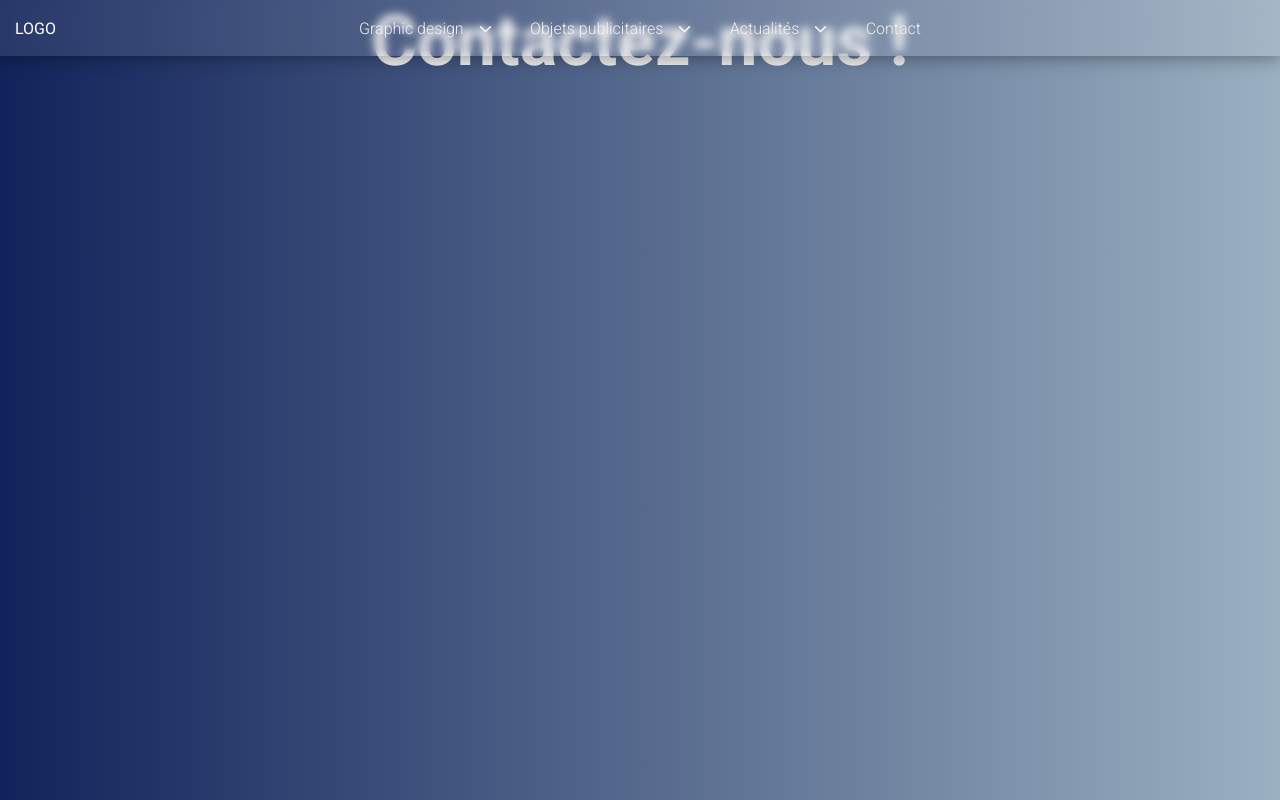
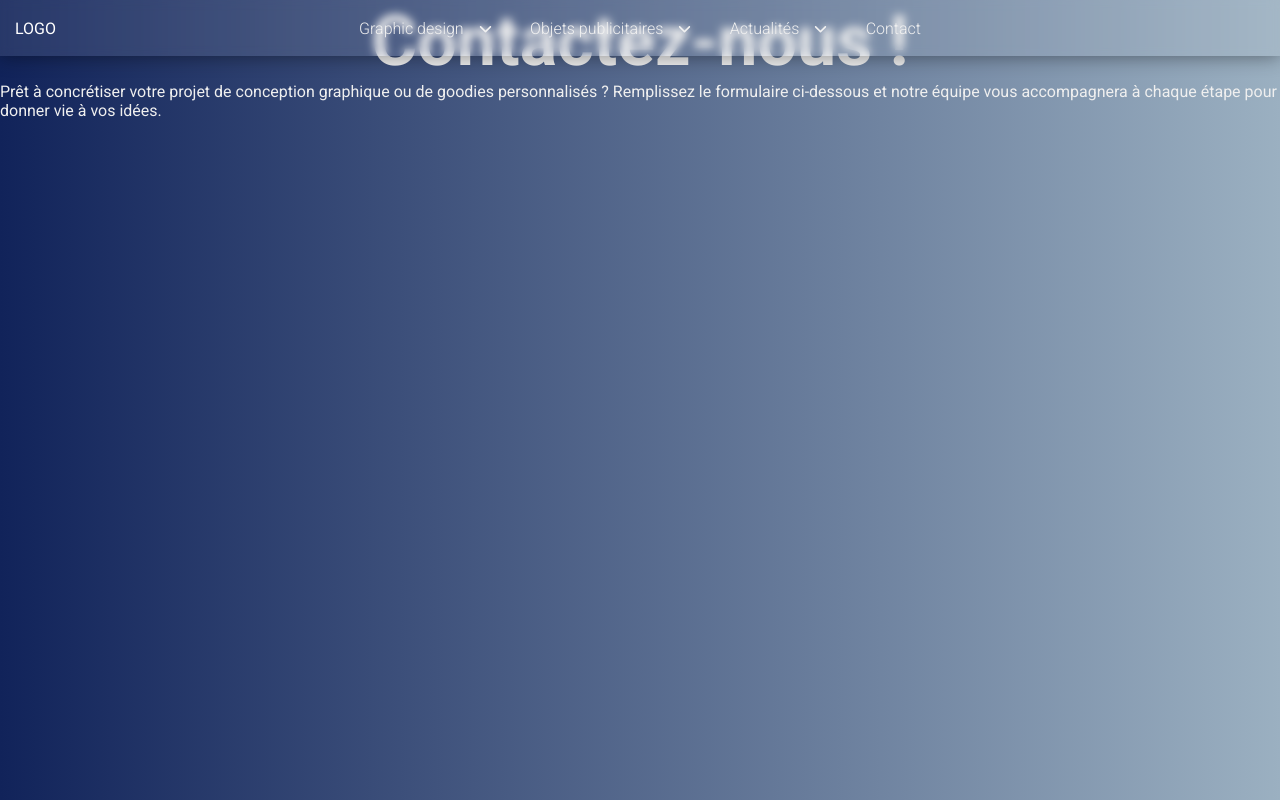
Before and after one commit to Scharlyopitz/One-comm, a React (Vite) app: page /contact in a window 1280 px wide. Shown: the top 800 px of the page. Built offline with nearby package versions, Linux system fonts and the light colour scheme.

Commit message:
style contact page

```diff
--- a/src/components/Contact/ContactezNous.jsx
+++ b/src/components/Contact/ContactezNous.jsx
@@ -8,5 +8,13 @@ export default function ContactezNous() {
 }
 
 function Formulaire() {
-  return <div className="form"></div>;
+  return (
+    <div className="form">
+      <p>
+        Prêt à concrétiser votre projet de conception graphique ou de goodies
+        personnalisés ? Remplissez le formulaire ci-dessous et notre équipe vous
+        accompagnera à chaque étape pour donner vie à vos idées.
+      </p>
+    </div>
+  );
 }
```
